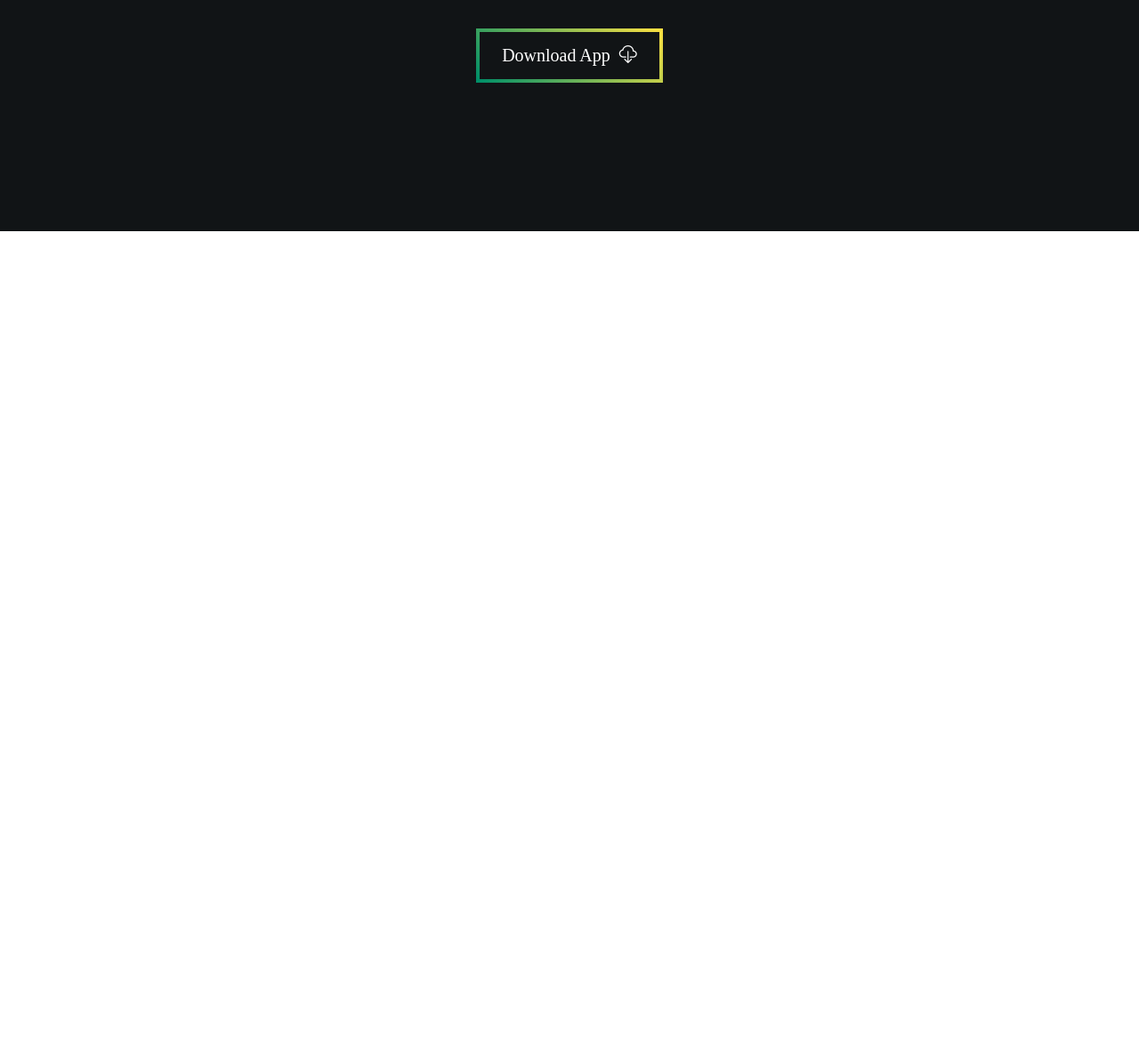
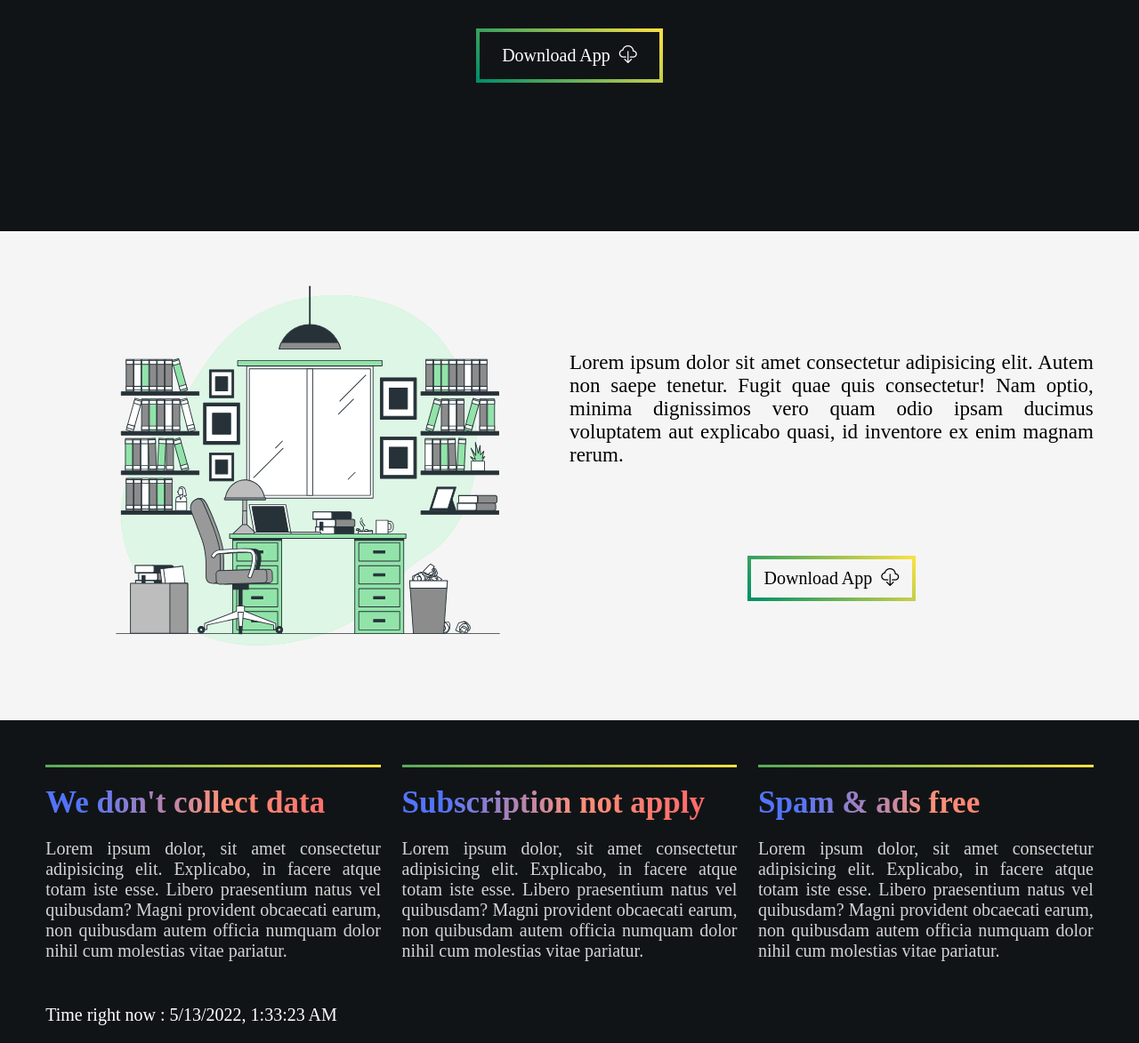
Before and after one commit to Diptenusarkar/d1s, a plain HTML site: page index.html in a window 1280 px wide. Shown: the part 500-1673 px from the top of the page at 89% size. Before the commit the page ends 800 px from the top, so only its background shows below. Drawn offline with nearby package versions, Linux system fonts and the light colour scheme; a web font is replaced by a local one.

Commit message:
Add about , significant & footer

```diff
--- /dev/null
+++ b/assets/vendor/JavaScript/no.app.js
@@ -0,0 +1 @@
+const noApp = 'No app deta';
--- a/index.html
+++ b/index.html
@@ -9,8 +9,10 @@
     <meta name="generator" content="Dsky Solution v1.0.0" />
     <meta property="og:title" content="d1s is a students community website" />
     <meta property="og:locale" content="en_IN" />
-    <meta name="description" content="d1s.in is a community forum for university & college going students. Where students can find all information about his collage or university." />
-    <meta property="og:description" content="d1s.in is a community forum for university & college going students. Where students can find all information about his collage or university." />
+    <meta name="description"
+        content="d1s.in is a community forum for university & college going students. Where students can find all information about his collage or university." />
+    <meta property="og:description"
+        content="d1s.in is a community forum for university & college going students. Where students can find all information about his collage or university." />
     <link rel="canonical" href="https://d1s.in/" />
     <meta property="og:url" content="https://d1s.in/" />
     <meta property="og:site_name" content="d1s students community website" />
@@ -34,6 +36,9 @@
 
     <!-- !Bootstrap icon  -->
     <link rel="stylesheet" href="https://cdn.jsdelivr.net/npm/bootstrap-icons@1.8.1/font/bootstrap-icons.css">
+
+    <!-- !media screen  -->
+    <link rel="stylesheet" media="" href="style.css">
 </head>
 
 <body>
@@ -45,9 +50,77 @@
         <section class="header__hero">
             <h1>আমরা সবাই জানি শিক্ষা জাতির মেরুদন্ড! <br>আবার শুরু করা যাক।</h1>
 
-            <a href="assets/icon/cloud-arrow-down.svg" download>Download App<i class="bi bi-cloud-download"></i></a>
+            <a href="app/app-test.pdf" download class="btn btn-big btn-white">Download App<i
+                    class="bi bi-cloud-download"></i></a>
         </section>
     </header>
+
+    <main class="main">
+        <section class="section__about">
+            <div class="section__about--box">
+                <img src="./assets/svg/Writing room-bro.svg" alt="Background img">
+            </div>
+
+            <div class="section__about--box">
+                <p>
+                    Lorem ipsum dolor sit amet consectetur adipisicing elit. Autem non saepe tenetur. Fugit quae quis
+                    consectetur! Nam optio, minima dignissimos vero quam odio ipsam ducimus voluptatem aut explicabo
+                    quasi, id inventore ex enim magnam rerum.
+                </p>
+
+                <a href="app/app-test.pdf" download class="btn btn-small btn-black">Download App<i
+                        class="bi bi-cloud-download"></i></a>
+            </div>
+        </section>
+
+        <section class="section__significant">
+            <div class="section__significant-box section__significant-box1">
+                <h2>We don't collect data</h2>
+
+                <p>
+                    Lorem ipsum dolor, sit amet consectetur adipisicing elit. Explicabo, in facere atque totam iste
+                    esse. Libero praesentium natus vel quibusdam? Magni provident obcaecati earum, non quibusdam autem
+                    officia numquam dolor nihil cum molestias vitae pariatur.
+                </p>
+            </div>
+
+            <div class="section__significant-box section__significant-box2">
+                <h2>Subscription not apply</h2>
+
+                <p>
+                    Lorem ipsum dolor, sit amet consectetur adipisicing elit. Explicabo, in facere atque totam iste
+                    esse. Libero praesentium natus vel quibusdam? Magni provident obcaecati earum, non quibusdam autem
+                    officia numquam dolor nihil cum molestias vitae pariatur.
+                </p>
+            </div>
+
+            <div class="section__significant-box section__significant-box2">
+                <h2>Spam & ads free</h2>
+
+                <p>
+                    Lorem ipsum dolor, sit amet consectetur adipisicing elit. Explicabo, in facere atque totam iste
+                    esse. Libero praesentium natus vel quibusdam? Magni provident obcaecati earum, non quibusdam autem
+                    officia numquam dolor nihil cum molestias vitae pariatur.
+                </p>
+            </div>
+        </section>
+
+        <!-- <section class="section__mission">
+            text hear
+        </section> -->
+    </main>
+
+    <footer class="footer">
+        <div id="time">Time right now : <span></span></div>
+    </footer>
+
+    <script>
+        const timer = document.querySelector('#time span')
+
+        setInterval(() => {
+            timer.innerText = new Date().toLocaleString()
+        }, 1000)
+    </script>
 </body>
 
 </html>
--- a/style/main.css
+++ b/style/main.css
@@ -80,18 +80,125 @@ nav a {
     -webkit-text-fill-color: transparent;
 }
 
-.header__hero a {
+.btn {
     text-decoration: none;
-    padding: 1.5rem 2.5rem;
     margin: 10rem auto 0 auto;
-    font-size: 2rem;
-    color: rgb(255, 255, 255);
     border-style: solid;
-    border-width: 4px;
     border-image: linear-gradient(45deg, rgb(0, 143, 104), rgb(250, 224, 66)) 1;
-    /* border-image-slice: 1; */
 }
 
-.header__hero a i {
+.btn-big {
+    padding: 1.5rem 2.5rem;
+    font-size: 2rem;
+    border-width: 4px;
+}
+
+.btn-small {
+    padding: 1rem 1.5rem;
+    font-size: 2rem;
+    border-width: 4px;
+}
+
+.btn-white {
+    color: rgb(255, 255, 255);
+}
+
+.btn-black {
+    color: black;
+}
+
+.btn i {
     margin-left: 1rem;
 }
+
+/*
+======================================
+        !header hero end hear
+======================================
+*/
+
+.main {
+    background-color: whitesmoke;
+}
+
+.main .section__about {
+    display: flex;
+    /* align-items: center; */
+    justify-content: space-between;
+    padding: 0 4%;
+    /* padding: auto 0; */
+}
+
+.main .section__about .section__about--box {
+    height: 55rem;
+    width: 100%;
+    /* background-color: red; */
+    display: flex;
+    flex-direction: column;
+    justify-content: center;
+    text-align: center;
+    /* padding: ; */
+}
+
+.main .section__about .section__about--box img {
+    height: 45rem;
+}
+
+.main .section__about .section__about--box p {
+    font-size: 2.3rem;
+    text-align: justify;
+}
+
+/*
+======================================
+        !Section about end hear
+======================================
+*/
+
+.section__significant {
+    background-color: #111416;
+    display: flex;
+    align-items: center;
+    justify-content: space-between;
+    padding: 5rem 4%;
+}
+
+.section__significant-box {
+    width: 32%;
+    height: 20rem;
+    border-top: 3px solid transparent;
+    border-image: linear-gradient(45deg, rgb(0, 143, 104), rgb(250, 224, 66)) 1;
+    padding: 2rem 0;
+}
+
+.section__significant-box h2 {
+    font-size: 3.5rem;
+    margin-bottom: 2rem;
+    background: -webkit-linear-gradient(94.23deg, #5374fa 12.41%, #fd9179 52.55%, #ff6969 89.95%);
+    background: linear-gradient(94.23deg, #5374fa 12.41%, #fd9179 52.55%, #ff6969 89.95%);
+    -webkit-background-clip: text;
+    background-clip: text;
+    -webkit-text-fill-color: transparent;
+}
+
+.section__significant-box p {
+    font-size: 2rem;
+    color: rgba(255, 255, 255, 0.815);
+    text-align: justify;
+}
+
+/*
+======================================
+    !Section significant end hear
+======================================
+*/
+
+footer {
+    background-color: #111416;
+    color: white;
+    padding: 2rem 4%;
+}
+
+.footer #time {
+    font-size: 2rem;
+}
```
Also changed, not shown: assets/vendor/font/english/no-font.htm (added, +12 -0 lines), assets/svg/Writing room-bro.svg (added), 1 other file.
